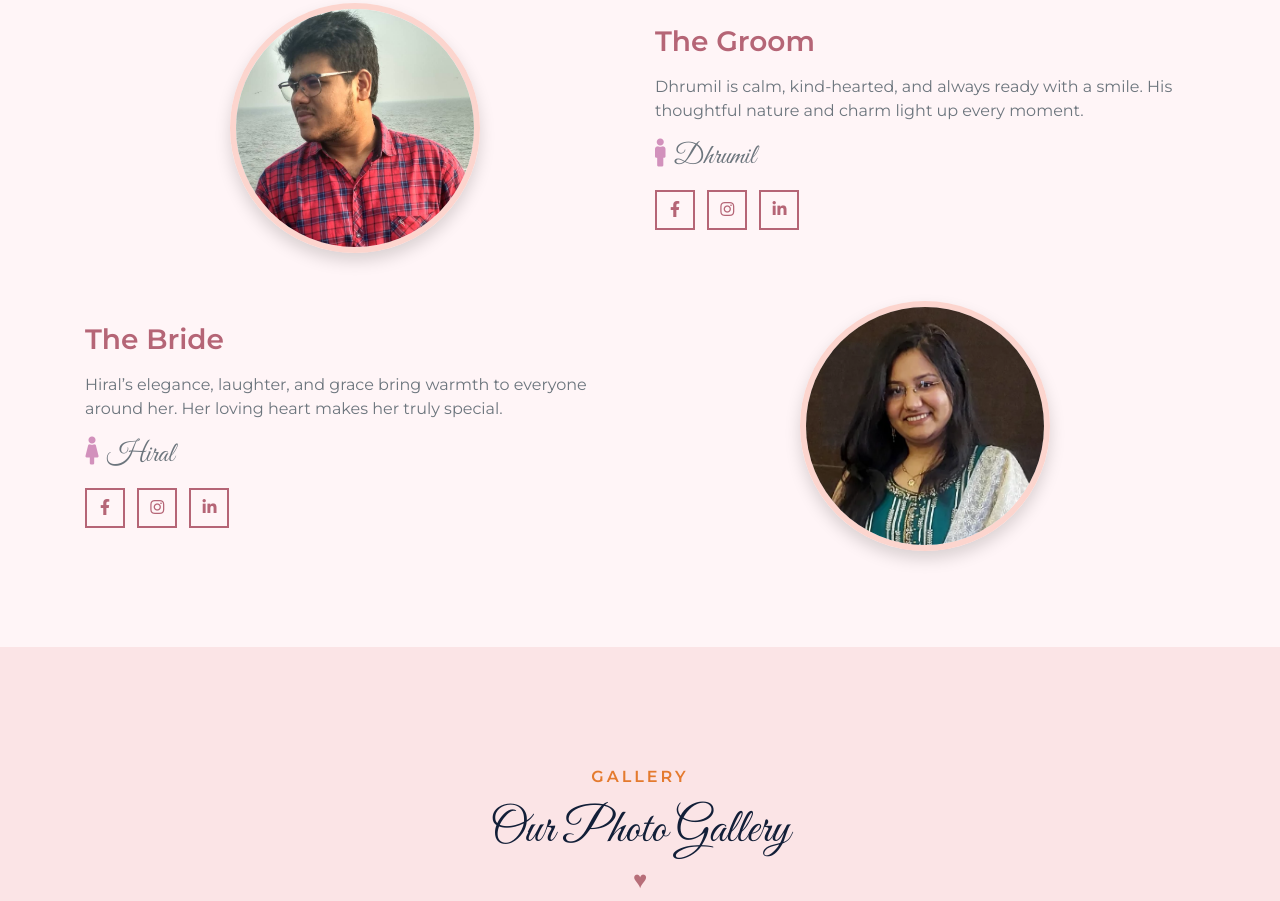
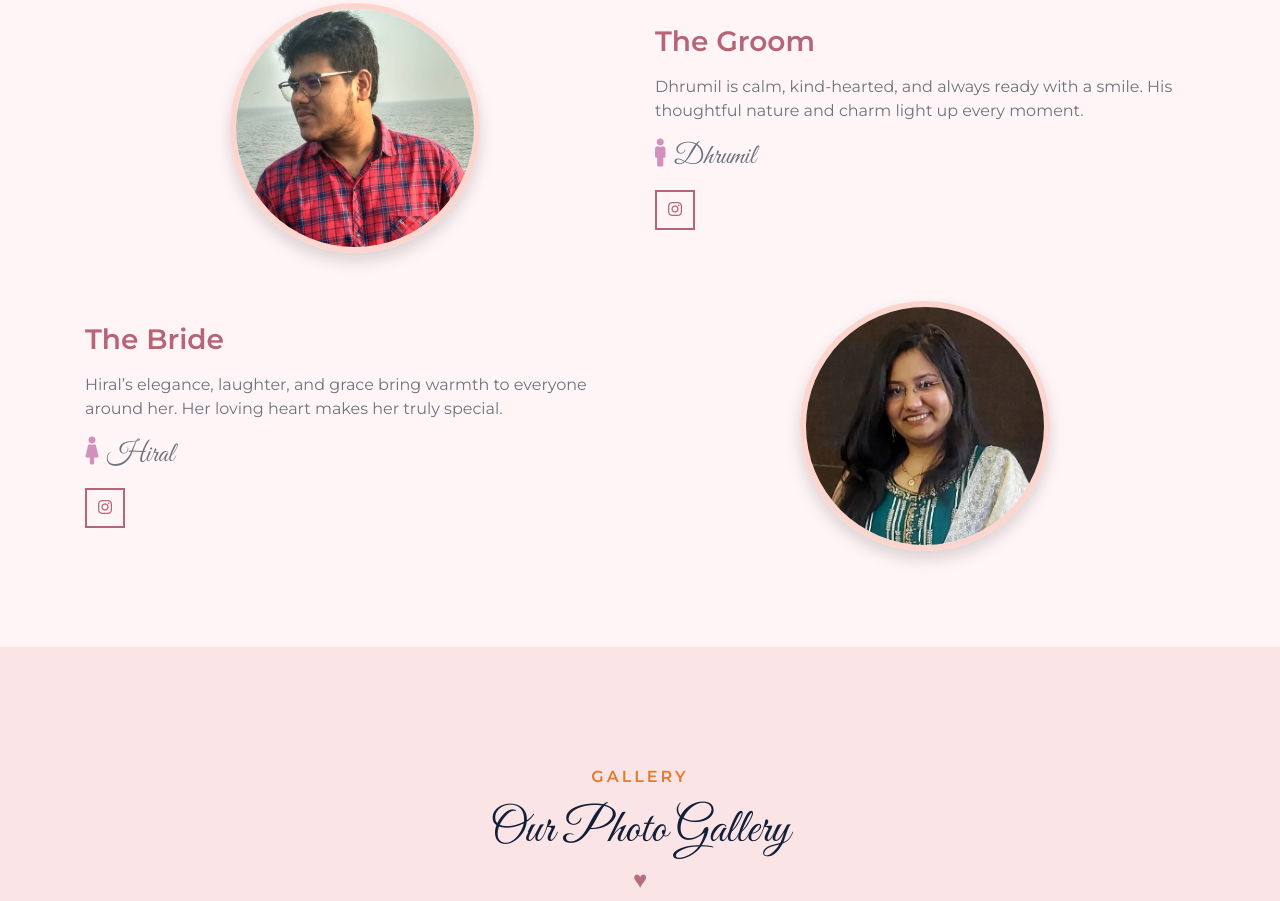
Before and after one commit to niharshah15/wedding-website, a plain HTML site: page index.html in a window 1280 px wide. Shown: the part 1539-2440 px from the top of the page. Drawn offline with nearby package versions, Linux system fonts and the light colour scheme; no server answers.

Commit message:
Update social media links

```diff
--- a/index.html
+++ b/index.html
@@ -332,12 +332,9 @@
                         <i class="fa fa-male pr-2" style="color: #d291bc;"></i>Dhrumil
                     </h3>
                     <div>
-                        <a class="btn btn-outline-primary btn-square mr-2" href="#"
-                            style="border-color: #b56576; color: #b56576;"><i class="fab fa-facebook-f"></i></a>
-                        <a class="btn btn-outline-primary btn-square mr-2" href="#"
-                            style="border-color: #b56576; color: #b56576;"><i class="fab fa-instagram"></i></a>
-                        <a class="btn btn-outline-primary btn-square" href="#"
-                            style="border-color: #b56576; color: #b56576;"><i class="fab fa-linkedin-in"></i></a>
+                        <a class="btn btn-outline-primary btn-square" href="https://www.instagram.com/dodo_1519"
+                            target="_blank" style="border-color: #b56576; color: #b56576;"><i
+                                class="fab fa-instagram"></i></a>
                     </div>
                 </div>
             </div>
@@ -356,12 +353,9 @@
                         <i class="fa fa-female pr-2" style="color: #d291bc;"></i>Hiral
                     </h3>
                     <div>
-                        <a class="btn btn-outline-primary btn-square mr-2" href="#"
-                            style="border-color: #b56576; color: #b56576;"><i class="fab fa-facebook-f"></i></a>
-                        <a class="btn btn-outline-primary btn-square mr-2" href="#"
-                            style="border-color: #b56576; color: #b56576;"><i class="fab fa-instagram"></i></a>
-                        <a class="btn btn-outline-primary btn-square" href="#"
-                            style="border-color: #b56576; color: #b56576;"><i class="fab fa-linkedin-in"></i></a>
+                        <a class="btn btn-outline-primary btn-square" href="https://www.instagram.com/hiralgor_19"
+                            target="_blank" style="border-color: #b56576; color: #b56576;"><i
+                                class="fab fa-instagram"></i></a>
                     </div>
                 </div>
             </div>
@@ -463,7 +457,8 @@
                     <div id="photos" class="mt-4"
                         style="display: flex; flex-wrap: wrap; justify-content: center; gap: 15px;">
                     </div>
-                    <button id="loadMoreBtn" class="btn btn-primary" style="background-color: #b56576; border-color: #b56576; padding: 10px 20px; margin-top: 20px; display: none;">
+                    <button id="loadMoreBtn" class="btn btn-primary"
+                        style="background-color: #b56576; border-color: #b56576; padding: 10px 20px; margin-top: 20px; display: none;">
                         Load More Photos...
                     </button>
                 </div>
@@ -533,10 +528,12 @@
             <div class="container mt-5">
                 <ul class="nav nav-tabs justify-content-center mb-4" id="mapTabs" role="tablist">
                     <li class="nav-item">
-                    <a class="nav-link active" id="haldi-tab" data-toggle="tab" href="#haldi-map" role="tab">Haldi</a>
+                        <a class="nav-link active" id="haldi-tab" data-toggle="tab" href="#haldi-map"
+                            role="tab">Haldi</a>
                     </li>
                     <li class="nav-item">
-                    <a class="nav-link" id="wedding-tab" data-toggle="tab" href="#wedding-map" role="tab">Wedding</a>
+                        <a class="nav-link" id="wedding-tab" data-toggle="tab" href="#wedding-map"
+                            role="tab">Wedding</a>
                     </li>
                     <li class="nav-item">
                         <a class="nav-link" id="reception-tab" data-toggle="tab" href="#reception-map"
@@ -637,7 +634,8 @@
             <h4 style="color:#d47b8a; font-family:'Great Vibes', cursive; margin-bottom:15px;">💌 Share Your Wishes</h4>
             <input type="text" id="wishName" placeholder="Your Name" class="form-control mb-3">
             <textarea id="wishMessage" placeholder="Your Message" class="form-control mb-3" rows="4"></textarea>
-        <button id="submitWish" class="btn btn-success" style="background-color:#f9c5d1; border:none;">Submit</button>
+            <button id="submitWish" class="btn btn-success"
+                style="background-color:#f9c5d1; border:none;">Submit</button>
             <button id="closeForm" class="btn btn-secondary mt-2">Cancel</button>
         </div>
     </div>
@@ -793,8 +791,7 @@
 
             <p class="m-0 small" style="color:#f0dfe1;">
                 &copy; <span style="color:#b56576;">Dhrumil &amp; Hiral</span>. Designed by
-            <a href="" target="_blank" rel="noopener"
-                style="color:#f9c5d1; text-decoration:none;">Nihar Shah</a>
+                <a href="" target="_blank" rel="noopener" style="color:#f9c5d1; text-decoration:none;">Nihar Shah</a>
             </p>
         </div>
     </footer>
```
Lines whose indentation alone changed are shown as unchanged.
